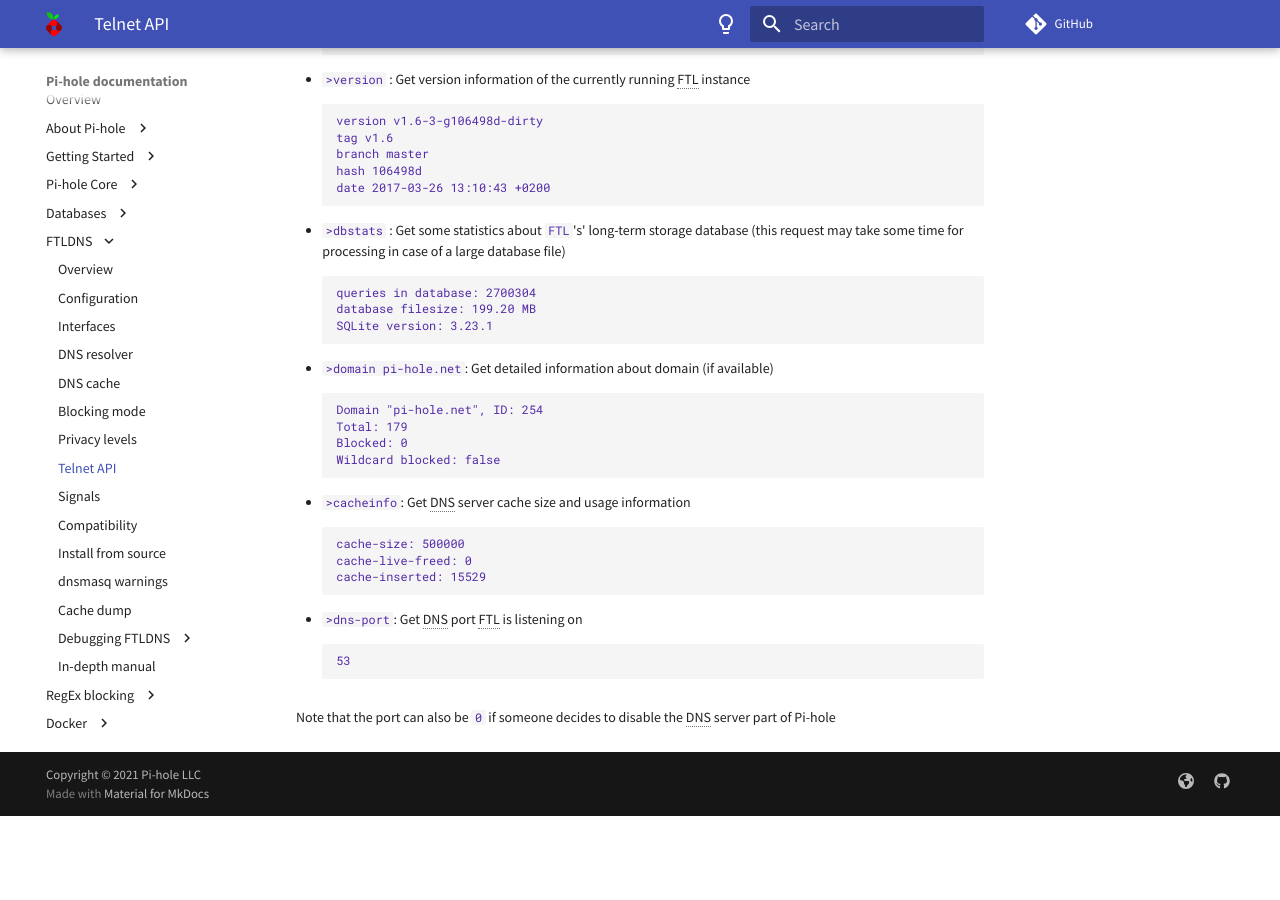
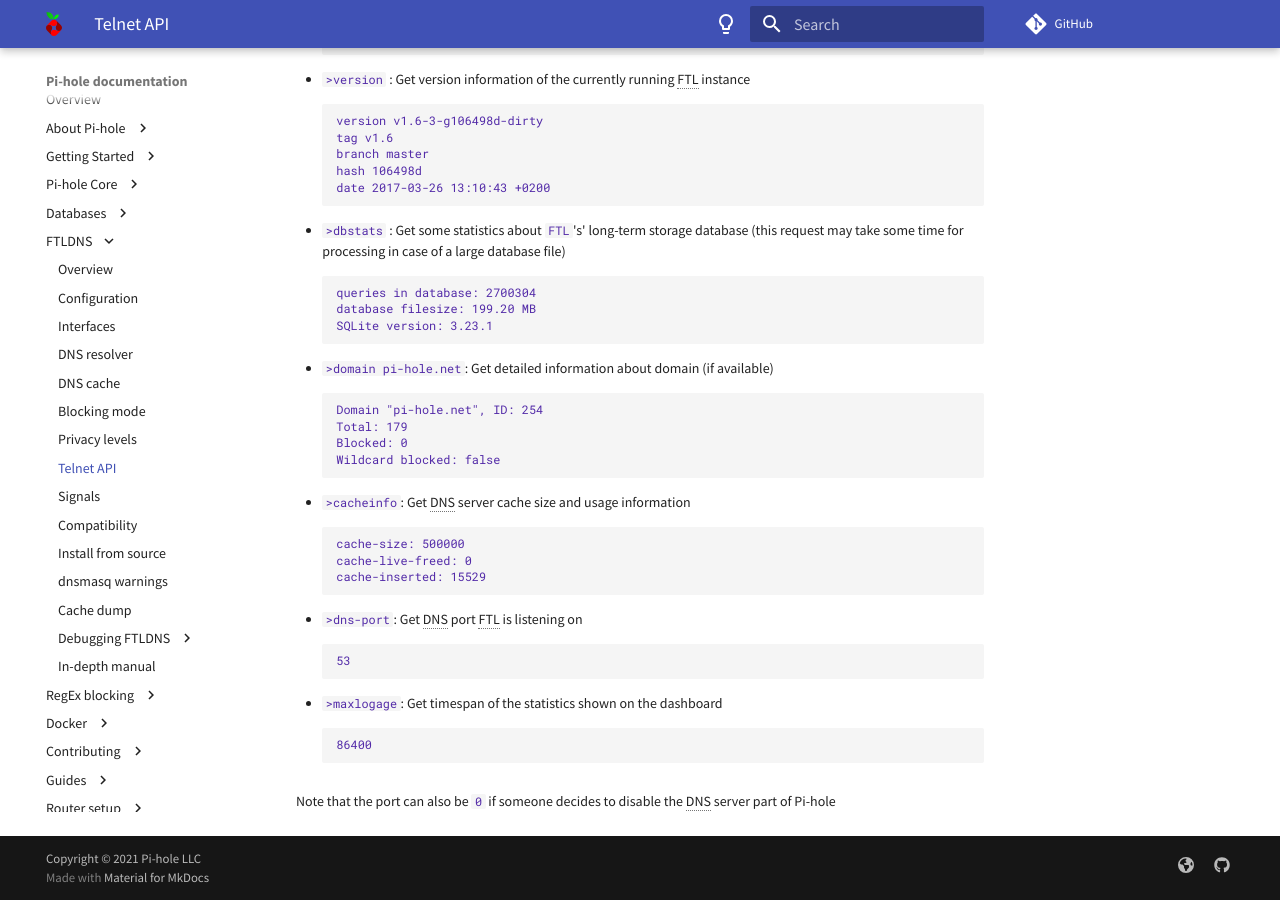
Before and after one commit to pi-hole/docs, an MkDocs documentation site: the page built from docs/ftldns/telnet-api.md, in a window 1280 px wide and 900 px high, scrolled down 2113 px. Built offline with MkDocs 1.6.1 and Material for MkDocs 9.7.7, drawn with Linux system fonts in a browser that asks for light colours; comment, search, counter and statistics services are not loaded; before the commit the page ends 2929 px from its top, so only the background shows below that.

Commit message:
Add documentation for https://github.com/pi-hole/FTL/pull/1295
Signed-off-by: DL6ER <dl6er@dl6er.de>

````diff
--- a/docs/ftldns/telnet-api.md
+++ b/docs/ftldns/telnet-api.md
@@ -161,6 +161,12 @@
     53
     ```
 
+- `>maxlogage`: Get timespan of the statistics shown on the dashboard
+
+    ```text
+    86400
+    ```
+
 Note that the port can also be `0` if someone decides to disable the DNS server part of Pi-hole
 
 {!abbreviations.md!}
````
